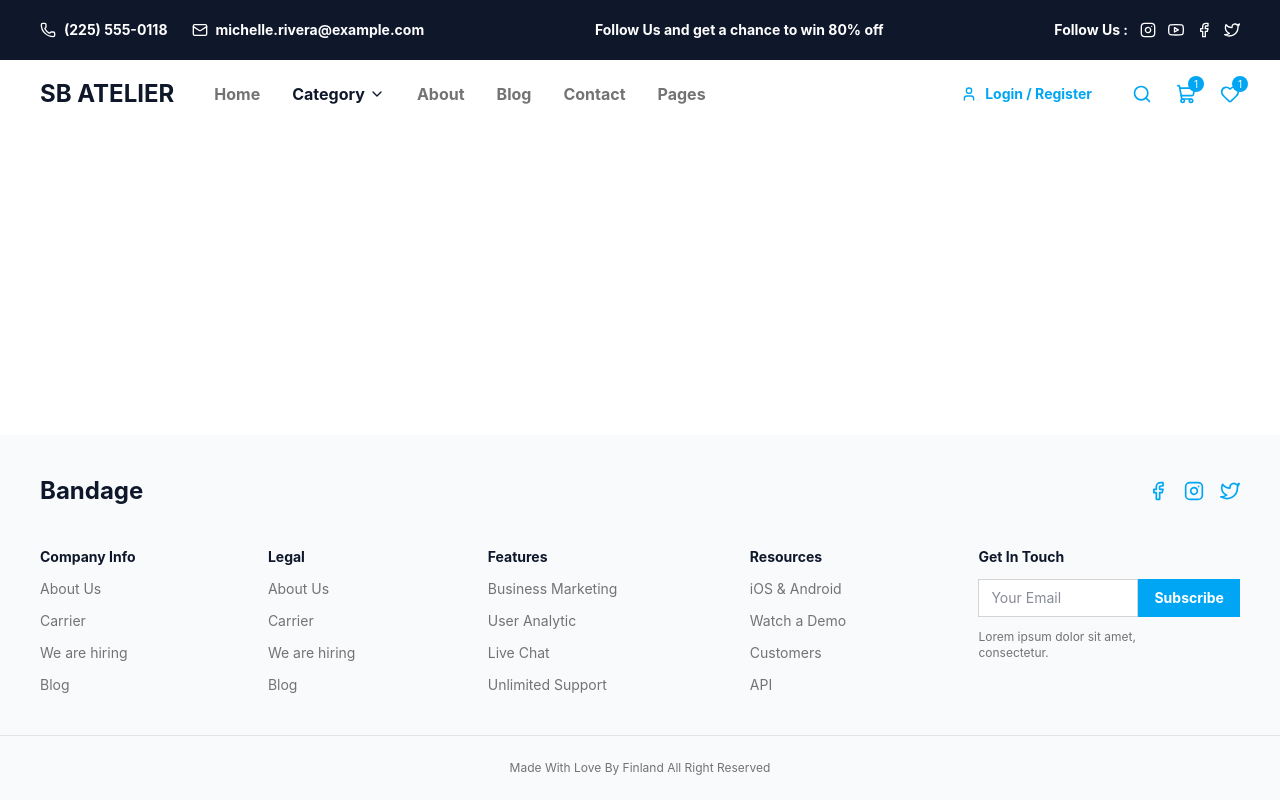
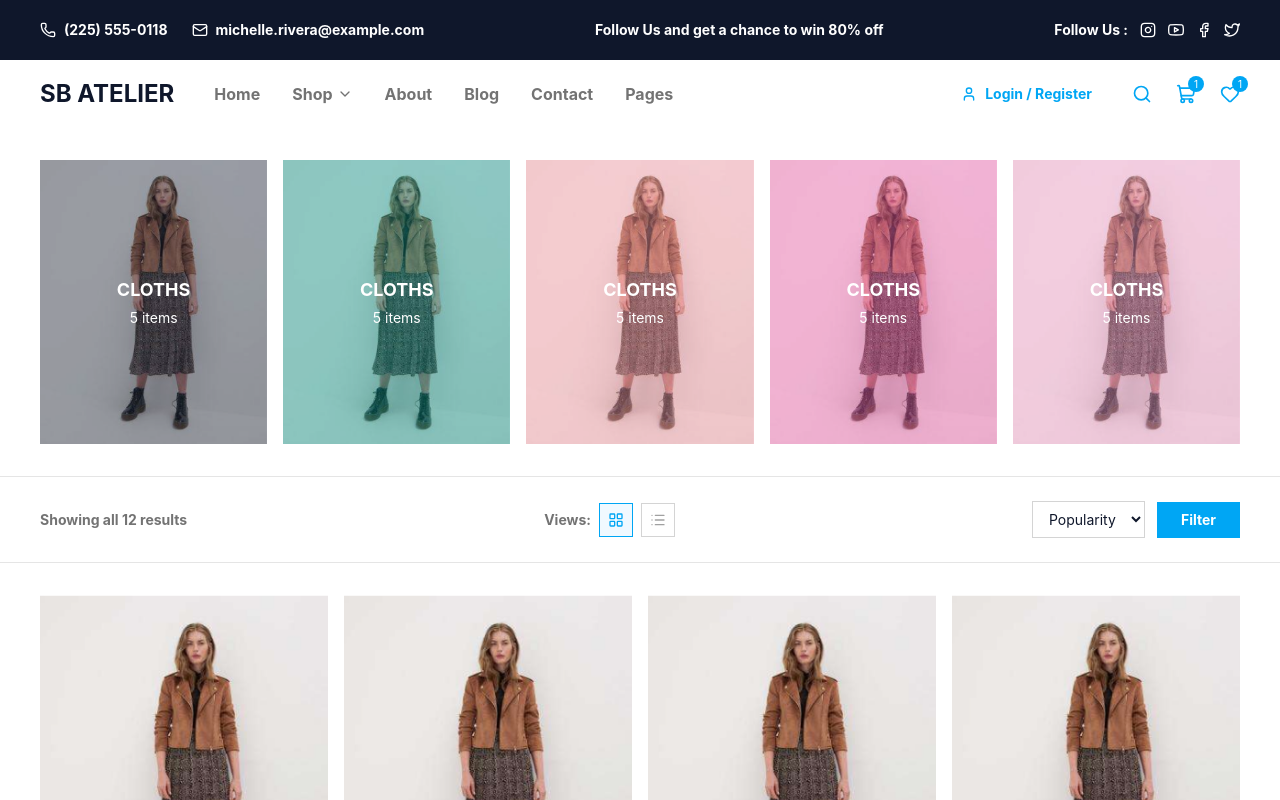
Before and after one commit to sinembaglar/e-commerce-project, a React app in the folder frontend/: page /shop in a window 1280 px wide. Shown: the top 800 px of the page. Built offline with nearby package versions, Linux system fonts and the light colour scheme; the HTML template or start-up script is replaced by a standard one.

Commit message:
T03: Shop Page - mobile/desktop views, routing, filter and pagination

```diff
--- a/frontend/src/layout/Header.jsx
+++ b/frontend/src/layout/Header.jsx
@@ -65,13 +65,13 @@ function Header() {
             <Link to="/" className="text-base font-bold text-neutral-500 hover:text-slate-900">
               Home
             </Link>
-            <button
-              type="button"
-              className="flex items-center gap-1 text-base font-bold text-slate-900"
+            <Link
+              to="/shop"
+              className="flex items-center gap-1 text-base font-bold text-neutral-500 hover:text-slate-900"
             >
-              Category
+              Shop
               <ChevronDown size={16} />
-            </button>
+            </Link>
             {navItems.slice(1).map((item) => (
               <Link
                 key={item.path}
@@ -119,7 +119,13 @@ function Header() {
           <Link to="/" className="text-sm text-neutral-500" onClick={() => setMenuOpen(false)}>
             Home
           </Link>
-          <span className="text-sm text-neutral-500">Category</span>
+          <Link
+            to="/shop"
+            className="text-sm text-neutral-500"
+            onClick={() => setMenuOpen(false)}
+          >
+            Shop
+          </Link>
           {navItems.slice(1).map((item) => (
             <Link
               key={item.path}
--- a/frontend/src/layout/PageContent.jsx
+++ b/frontend/src/layout/PageContent.jsx
@@ -1,11 +1,13 @@
 import { Switch, Route } from 'react-router-dom'
 import HomePage from '../pages/HomePage'
+import ShopPage from '../pages/ShopPage'
 
 function PageContent() {
   return (
     <main className="flex flex-1 flex-col">
       <Switch>
         <Route exact path="/" component={HomePage} />
+        <Route exact path="/shop" component={ShopPage} />
       </Switch>
     </main>
   )
--- /dev/null
+++ b/frontend/src/pages/ShopPage.jsx
@@ -0,0 +1,138 @@
+import { useState } from 'react'
+import { LayoutGrid, List } from 'lucide-react'
+import ProductCard from '../components/ProductCard'
+import ss2Img from '../assets/imgs/ss2.png'
+
+const brands = ['hooli', 'Lyft', 'stripe', 'aws', 'reddit']
+
+const categories = [
+  { name: 'Cloths', items: 5, color: 'bg-slate-800' },
+  { name: 'Cloths', items: 5, color: 'bg-teal-600' },
+  { name: 'Cloths', items: 5, color: 'bg-rose-300' },
+  { name: 'Cloths', items: 5, color: 'bg-pink-400' },
+  { name: 'Cloths', items: 5, color: 'bg-pink-300' },
+]
+
+const product = {
+  name: 'Graphic Design',
+  category: 'English Department',
+  originalPrice: '$16.48',
+  salePrice: '$6.48',
+  colors: ['blue', 'green', 'orange', 'black'],
+}
+
+const products = Array.from({ length: 12 }, (_, i) => ({ id: i + 1, ...product }))
+
+const pageNumbers = [1, 2, 3]
+
+function ShopPage() {
+  const [activePage, setActivePage] = useState(1)
+
+  return (
+    <div className="flex flex-col">
+      <section className="py-8">
+        <div className="container mx-auto px-4 lg:px-10">
+          <div className="flex flex-col gap-4 lg:flex-row">
+            {categories.map((category, index) => (
+              <div
+                key={index}
+                className={`relative flex aspect-[4/5] flex-1 items-center justify-center overflow-hidden ${category.color}`}
+              >
+                <img
+                  src={ss2Img}
+                  alt=""
+                  className="absolute inset-0 h-full w-full object-cover opacity-60"
+                />
+                <div className="relative flex flex-col items-center gap-1 text-center text-white">
+                  <span className="text-lg font-bold uppercase">{category.name}</span>
+                  <span className="text-sm">{category.items} items</span>
+                </div>
+              </div>
+            ))}
+          </div>
+        </div>
+      </section>
+
+      <section className="border-y border-neutral-200 py-6">
+        <div className="container mx-auto flex flex-col items-center gap-4 px-4 lg:flex-row lg:justify-between lg:px-10">
+          <span className="text-sm font-bold text-neutral-500">Showing all 12 results</span>
+
+          <div className="flex items-center gap-2 text-sm font-bold text-neutral-500">
+            Views:
+            <button
+              type="button"
+              aria-label="Grid görünümü"
+              className="flex items-center justify-center border border-sky-500 bg-sky-50 p-2"
+            >
+              <LayoutGrid size={16} className="text-sky-500" />
+            </button>
+            <button
+              type="button"
+              aria-label="Liste görünümü"
+              className="flex items-center justify-center border border-neutral-300 p-2"
+            >
+              <List size={16} className="text-neutral-400" />
+            </button>
+          </div>
+
+          <div className="flex items-center gap-3">
+            <select className="border border-neutral-300 bg-white px-3 py-2 text-sm text-slate-900">
+              <option>Popularity</option>
+            </select>
+            <button
+              type="button"
+              className="bg-sky-500 px-6 py-2 text-sm font-bold text-white"
+            >
+              Filter
+            </button>
+          </div>
+        </div>
+      </section>
+
+      <section className="py-8">
+        <div className="container mx-auto flex flex-col gap-8 px-4 lg:px-10">
+          <div className="flex flex-wrap justify-center gap-4">
+            {products.map((p) => (
+              <div key={p.id} className="flex basis-full lg:basis-[calc(25%-12px)]">
+                <ProductCard {...p} />
+              </div>
+            ))}
+          </div>
+
+          <div className="flex items-center justify-center gap-2 text-sm font-bold">
+            <button type="button" className="px-3 py-2 text-neutral-400">
+              First
+            </button>
+            {pageNumbers.map((page) => (
+              <button
+                key={page}
+                type="button"
+                onClick={() => setActivePage(page)}
+                className={`px-3 py-2 ${
+                  page === activePage ? 'bg-sky-500 text-white' : 'text-neutral-500'
+                }`}
+              >
+                {page}
+              </button>
+            ))}
+            <button type="button" className="px-3 py-2 text-neutral-500">
+              Next
+            </button>
+          </div>
+        </div>
+      </section>
+
+      <section className="py-8">
+        <div className="container mx-auto flex flex-wrap items-center justify-center gap-6 px-4 lg:gap-12 lg:px-10">
+          {brands.map((brand) => (
+            <span key={brand} className="text-sm font-bold text-neutral-500">
+              {brand}
+            </span>
+          ))}
+        </div>
+      </section>
+    </div>
+  )
+}
+
+export default ShopPage
```
